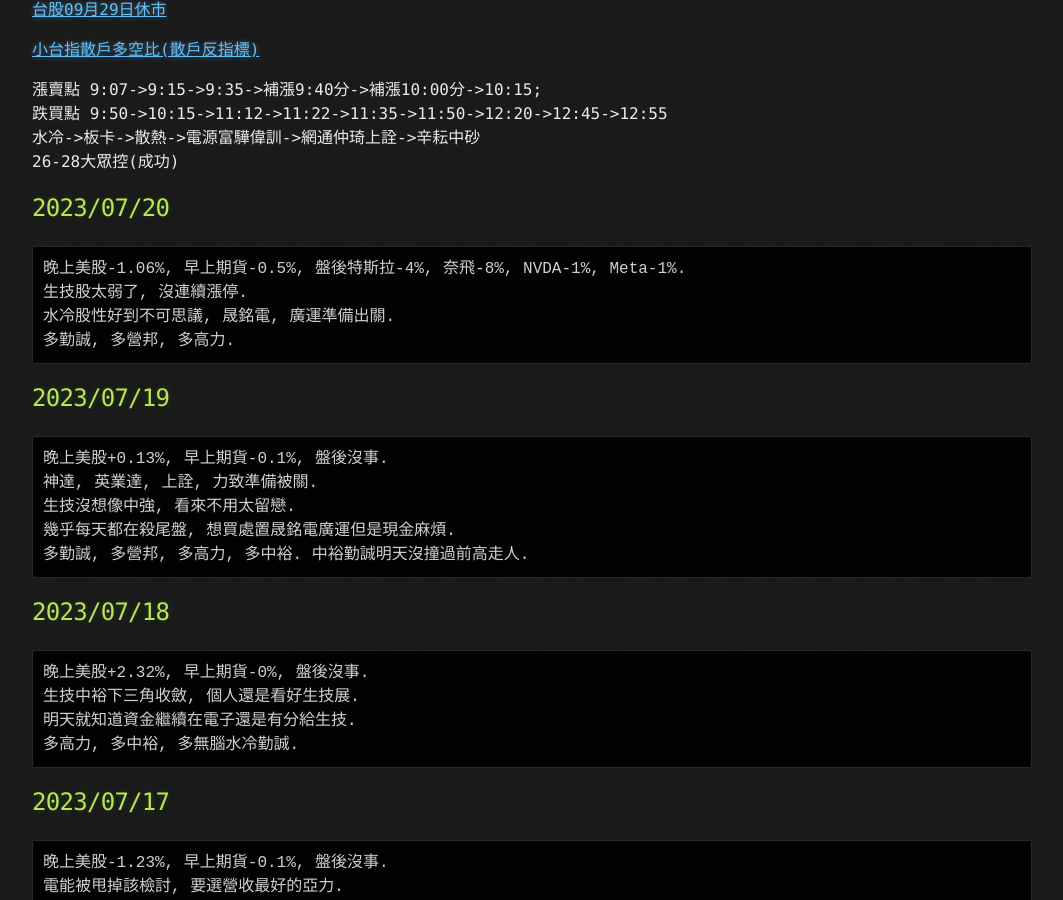
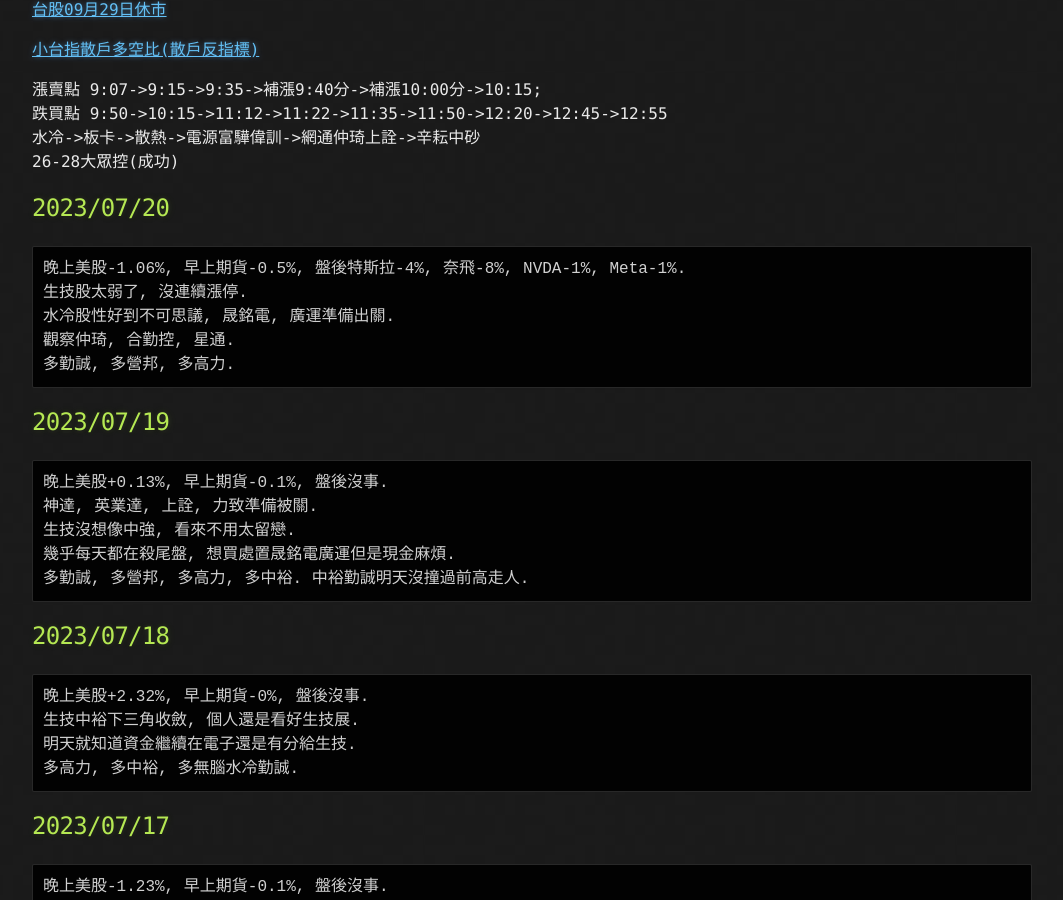
Before and after one commit to lepg5487/Stock_God, a Jekyll site: the page built from index.md, in a window 1280 px wide and 900 px high, scrolled down 460 px. Shown: the whole window, without its empty margins (108-1171 px from the left). Built offline with Jekyll 4.4.1, drawn with Linux system fonts in a browser that asks for light colours; our own code applies the rules of GitHub Pages for plain Markdown files.

Commit message:
Update index.md

````diff
--- a/index.md
+++ b/index.md
@@ -26,6 +26,7 @@ layout: testlayouts
 晚上美股-1.06%, 早上期貨-0.5%, 盤後特斯拉-4%, 奈飛-8%, NVDA-1%, Meta-1%.
 生技股太弱了, 沒連續漲停.
 水冷股性好到不可思議, 晟銘電, 廣運準備出關.
+觀察仲琦, 合勤控, 星通.
 多勤誠, 多營邦, 多高力.
 ```
 
````
